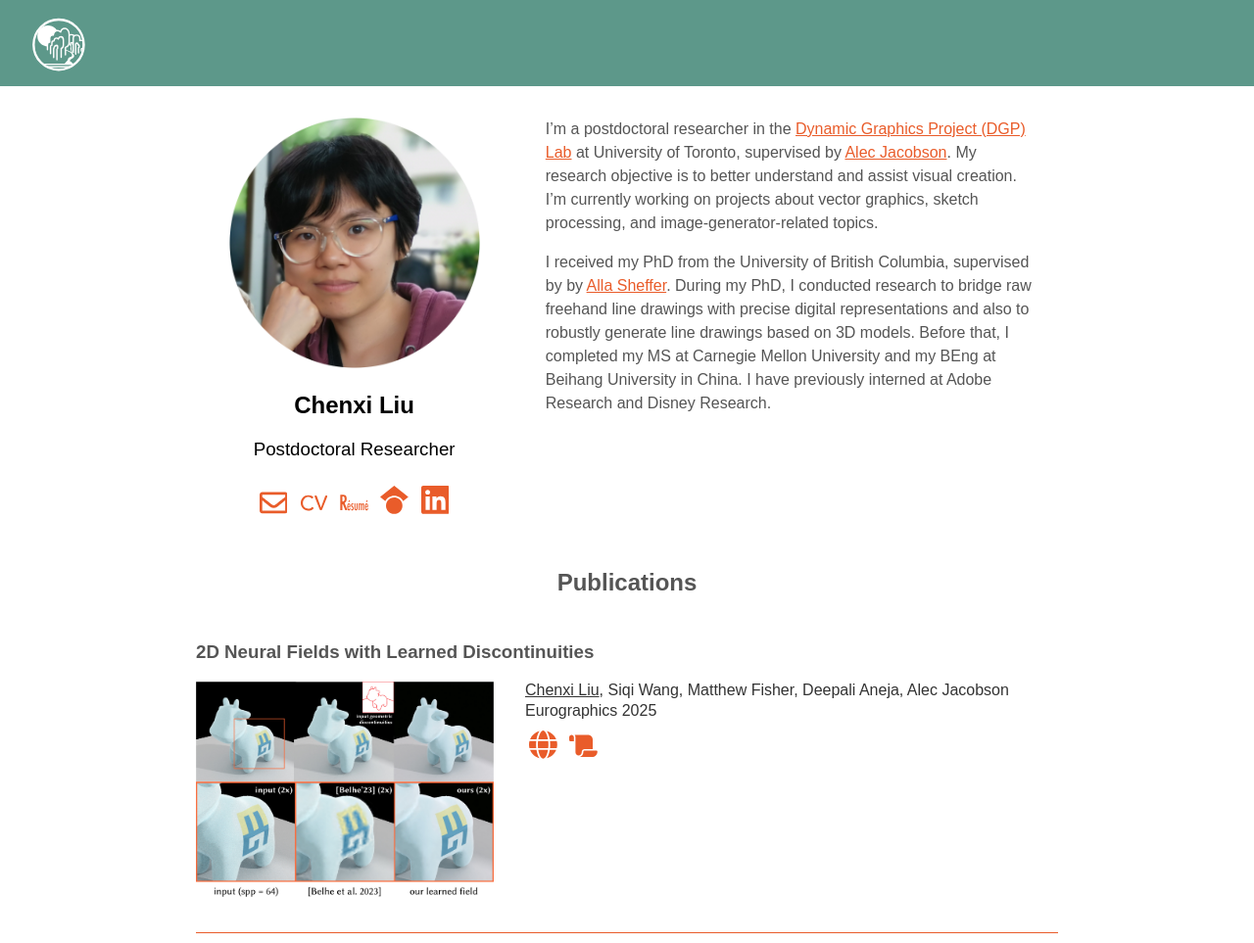
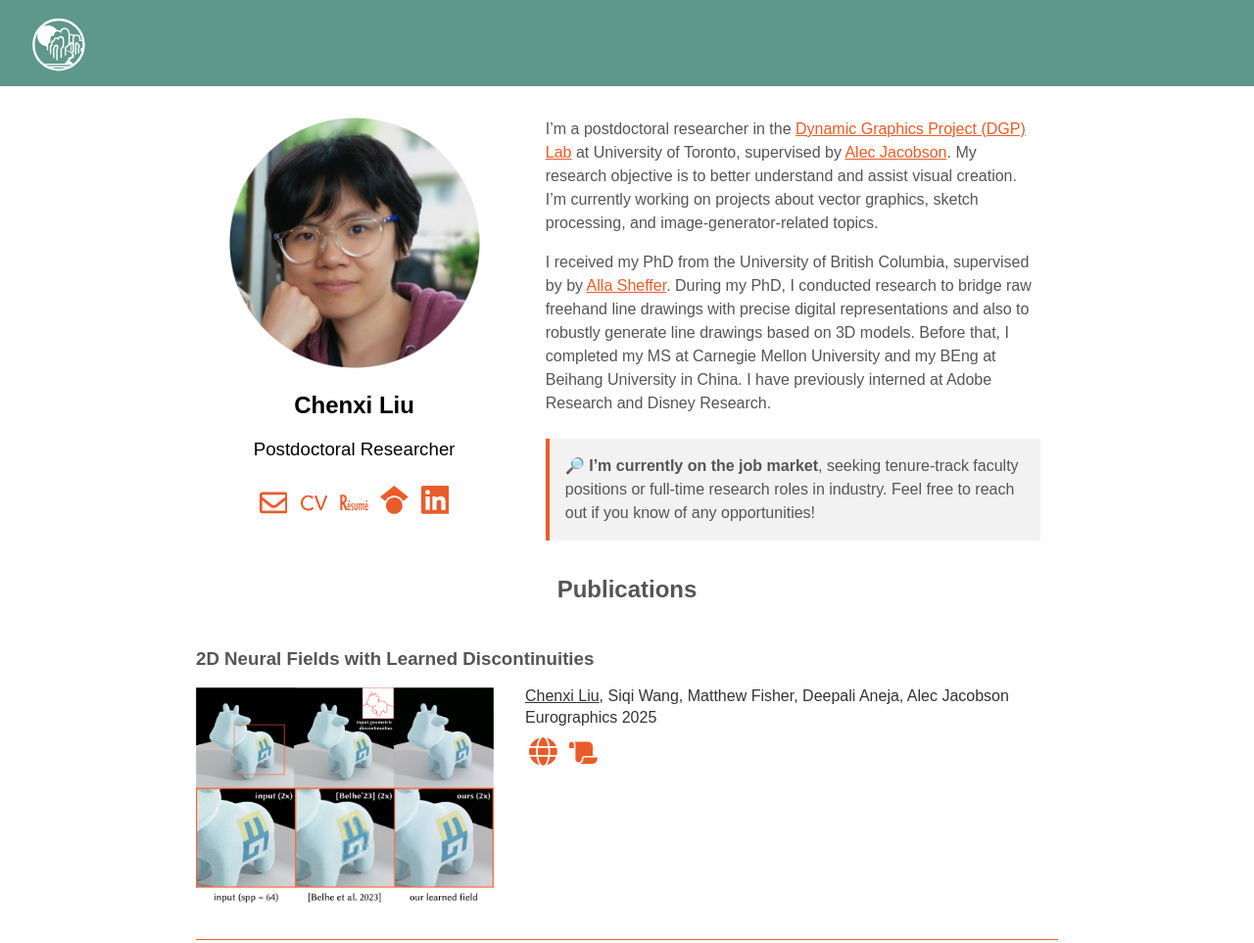
Before and after one commit to chenxil21/chenxil21.github.io, a plain HTML site: page index.html in a window 1280 px wide. Shown: the top 963 px of the page at 98% size. Drawn offline with Linux system fonts and the light colour scheme.

Commit message:
Added a job seeking note.

```diff
--- a/index.html
+++ b/index.html
@@ -254,6 +254,11 @@ I&rsquo;m currently working on projects about vector graphics, sketch processing
 During my PhD, I conducted research to bridge raw freehand line drawings with precise digital representations and also to robustly generate line drawings based on 3D models.
 Before that, I completed my MS at Carnegie Mellon University and my BEng at Beihang University in China.
 I have previously interned at Adobe Research and Disney Research.</p>
+<div style="background-color: #F2F2F2; border-left: 4px solid #E95C2A; padding: 1em; margin-top: 1.5em; font-size: 1rem;">
+  🔎 <strong>I’m currently on the job market</strong>, seeking tenure-track faculty positions or full-time research roles in industry.
+  Feel free to reach out if you know of any opportunities!
+</div>
+
 
    </div>
  </div>
```
